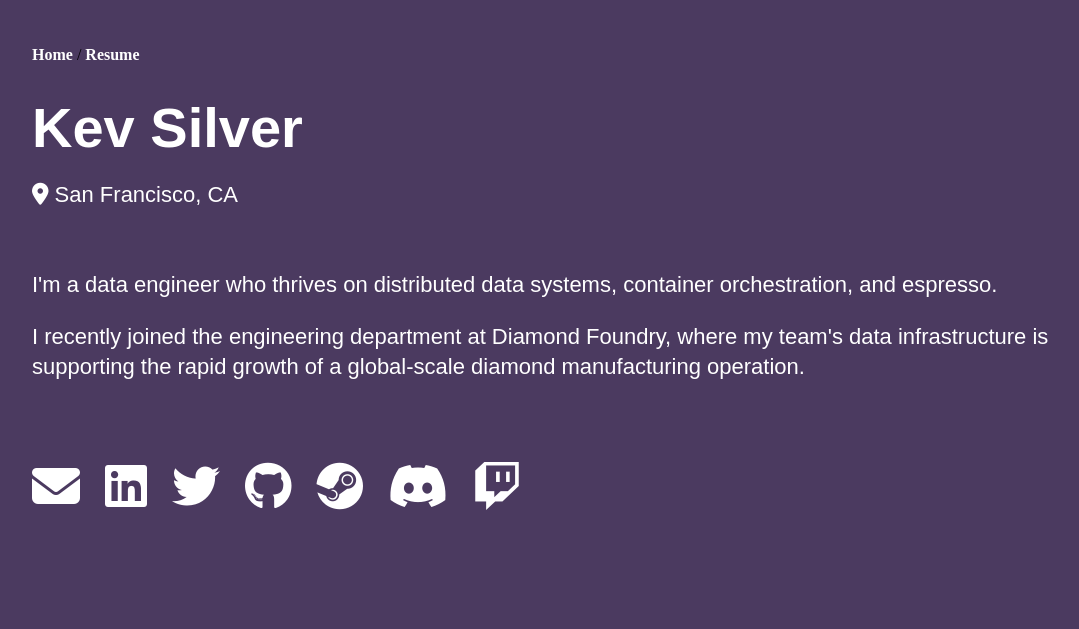
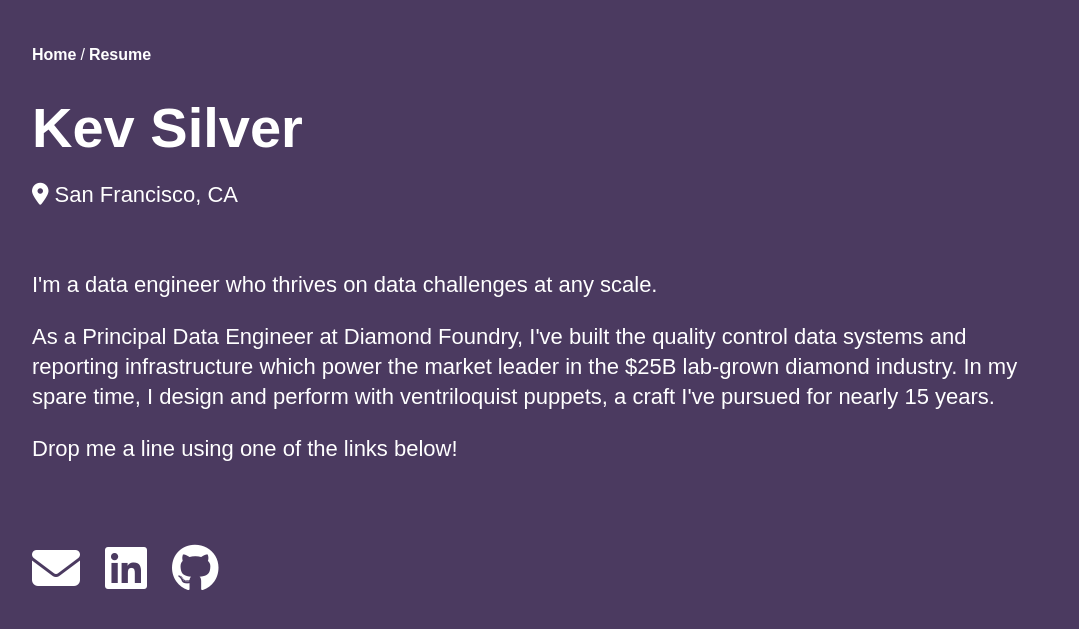
Before and after one commit to kvb0t/kvhome, a Flask app: page / in a window 1280 px wide. Shown: the top 629 px of the page, without its empty margins (96-1175 px from the left). Run offline with Flask 2, Linux system fonts and the light colour scheme; some libraries are stand-ins or nearby versions.

Commit message:
Update 2024

```diff
--- a/static/home.css
+++ b/static/home.css
@@ -43,6 +43,8 @@ a {
 
 .float_left{
   display: inline-block;
+  font-family: Averta, sans-serif;
+  color: #fff;
 }
 
 a:hover {
--- a/templates/home.html
+++ b/templates/home.html
@@ -2,7 +2,7 @@
 <html>
 <head>
     <link rel="stylesheet" type="text/css" href="./static/home.css">
-    <link rel="icon" href="./static/kv_icon.png">
+    <link rel="icon" href="./static/kevsilver_icon.png">
     <script src="https://kit.fontawesome.com/5a15c13a3e.js" crossorigin="anonymous"></script>
     <title>Kev Silver</title>
 </head>
@@ -27,12 +27,15 @@
               San Francisco, CA
           </p>
           <div class="content">
-              <p>I'm a data engineer who thrives on distributed data systems, container orchestration, and espresso.<p>
-              <p>I recently joined the engineering department at <a href="https://www.diamondfoundry.com/">Diamond Foundry</a>, where my team's data infrastructure is supporting the rapid growth of a global-scale diamond manufacturing operation.
+              <p>I'm a data engineer who thrives on data challenges at any scale.</p>
+              <p></p>
+              <p>As a Principal Data Engineer at <a href="https://www.diamondfoundry.com/">Diamond Foundry</a>, I've built the quality control data systems and reporting infrastructure which power the market leader in the $25B lab-grown diamond industry. In my spare time, I design and perform with ventriloquist puppets, a craft I've pursued for nearly 15 years.</p>
+              <p></p>
+              <p>Drop me a line using one of the links below!</p>
           </div>
 
           <div class="social-icon">
-              <a href="mailto:kev@iam.kvb0t.com">
+              <a href="mailto:email@kevsilver.com">
                   <i class="fas fa-envelope fa-3x"></i>
               </a>
           </div>
@@ -44,32 +47,8 @@
           </div>
 
           <div class="social-icon">
-              <a href="https://twitter.com/kv_pair">
-                  <i class="fab fa-twitter fa-3x"></i>
-              </a>
-          </div>
-
-          <div class="social-icon">
-              <a href="https://github.com/kvb0t">
+              <a href="https://github.com/aghs-scepter">
                   <i class="fab fa-github fa-3x"></i>
-              </a>
-          </div>
-
-          <div class="social-icon">
-              <a href="https://www.steamcommunity.com/id/kv_b0t">
-                  <i class="fab fa-steam fa-3x"></i>
-              </a>
-          </div>
-
-          <div class="social-icon">
-              <a href="https://discord.gg/KkqaCA69">
-                  <i class="fab fa-discord fa-3x"></i>
-              </a>
-          </div>
-
-          <div class="social-icon">
-              <a href="https://www.twitch.tv/kvb0t">
-                  <i class="fab fa-twitch fa-3x"></i>
               </a>
           </div>
 
```
Also changed, not shown: static/kevsilver_icon.png (added), static/kv_icon.png (deleted).
